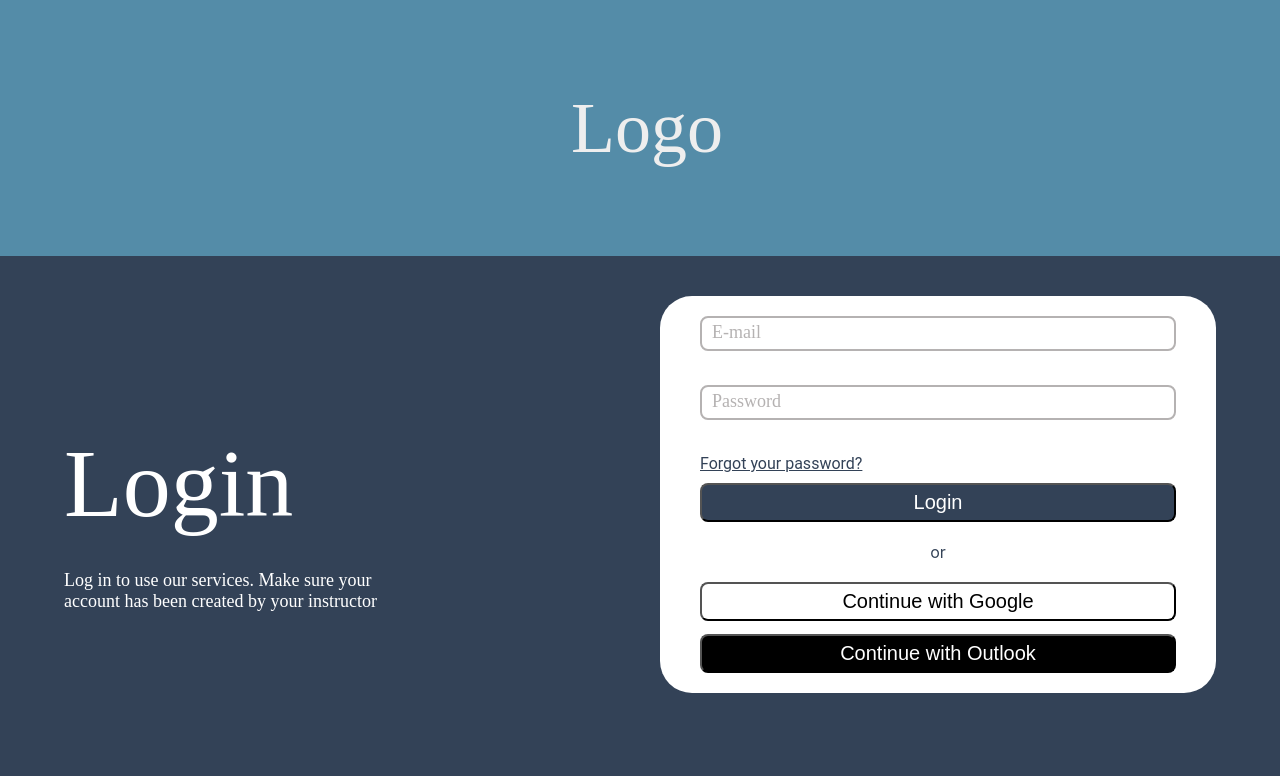
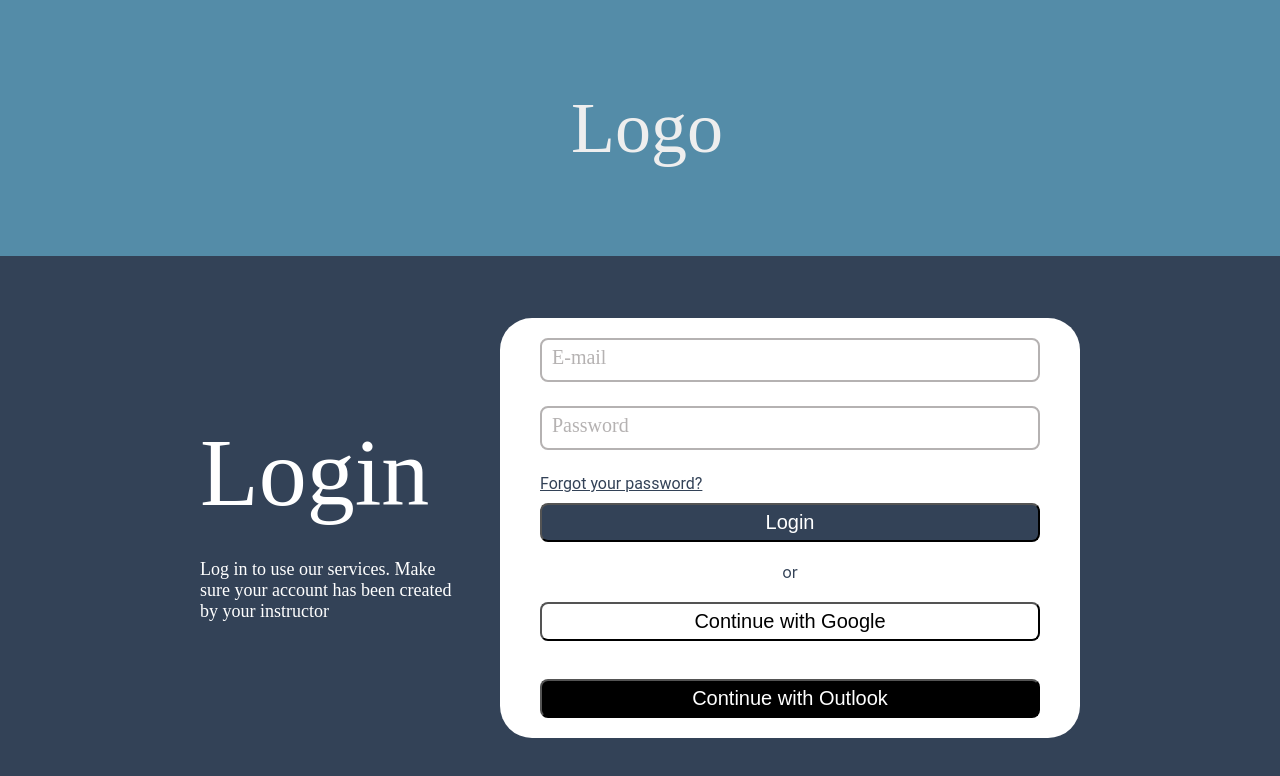
Before and after one commit to alitonia/multi-choice-system, a React (Create React App) app in the folder frontend/: page /login in a window 1280 px wide. Shown: the top 776 px of the page. Built offline with nearby package versions, Linux system fonts and the light colour scheme.

Commit message:
fix login page

```diff
--- a/frontend/src/components/LoginPanel/LoginPanel.styles.js
+++ b/frontend/src/components/LoginPanel/LoginPanel.styles.js
@@ -6,8 +6,8 @@ export const Wrapper = styled.div`
     padding: 20px 40px;
     display: flex;
     flex-direction: column;
-    width: 476px;
-    height: 357px;
+    width: 500px;
+    height: 380px;
 
     .forgot-password-text {
         margin-bottom: 10px;
@@ -24,7 +24,8 @@ export const InputWrapper = styled.div`
 
     input {
         width: 100%;
-        margin-bottom: 34px;
+        margin-bottom: 24px;
+        line-height: 24px;
 
         border: 2px solid #b5b2b2;
         box-sizing: border-box;
@@ -35,8 +36,8 @@ export const InputWrapper = styled.div`
 
     input::placeholder {
         font-family: ABeeZee;
-        font-size: 18px;
-        line-height: 21px;
+        font-size: 20px;
+        line-height: 20px;
         color: #b5b2b2;
     }
 `;
--- a/frontend/src/pages/LoginPage/LoginPage.styles.js
+++ b/frontend/src/pages/LoginPage/LoginPage.styles.js
@@ -11,8 +11,9 @@ export const Content = styled.div`
     display: flex;
     flex-direction: row;
     flex: 1 0;
-    padding: 40px 64px;
+    padding: 40px 200px;
     justify-content: space-between;
+    align-items: center;
 `;
 
 export const Header = styled.div`
```
